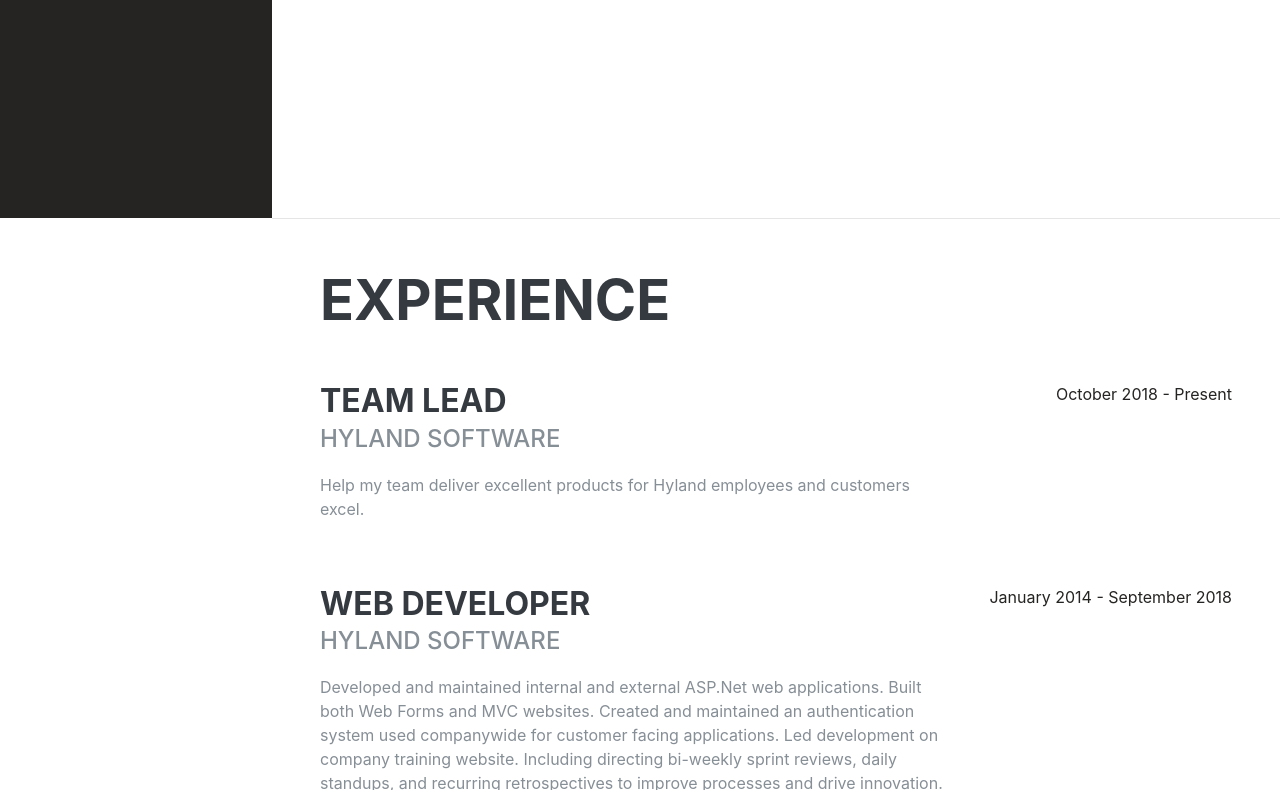
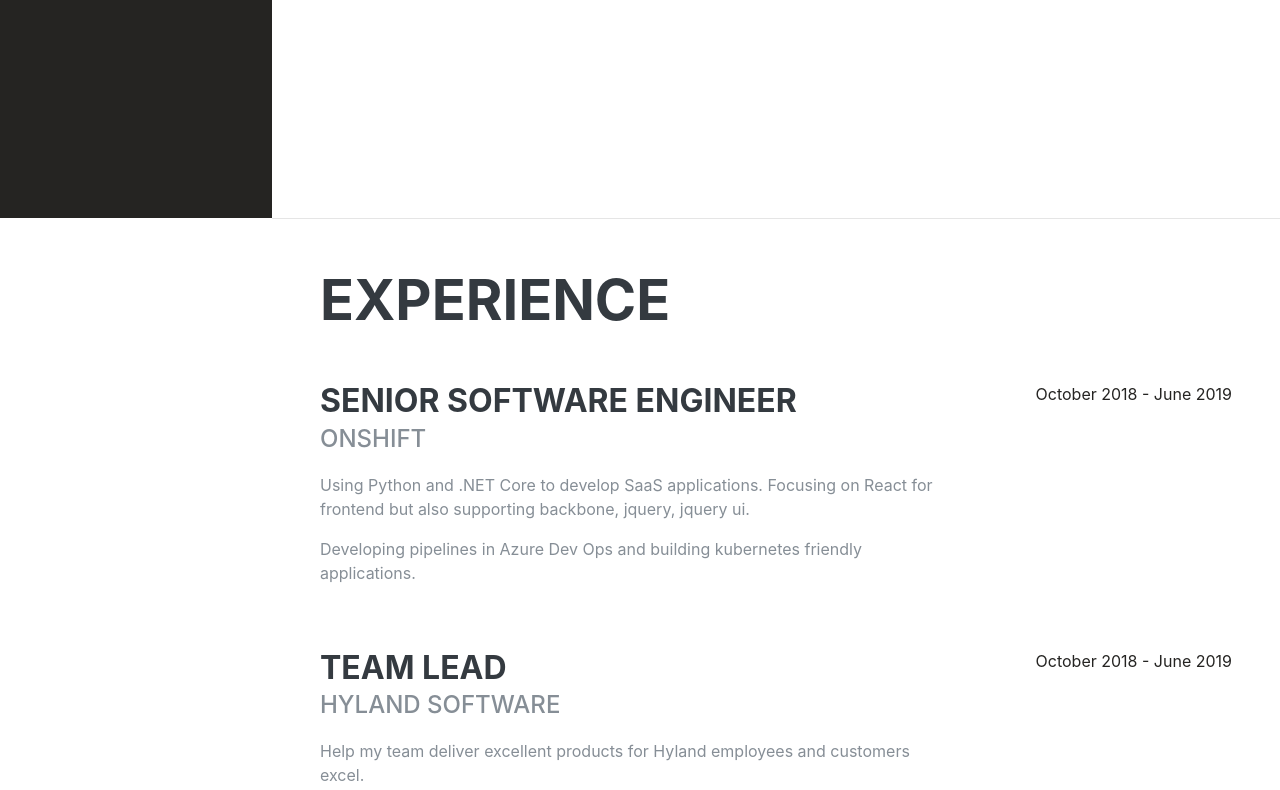
Before and after one commit to bfellers/bfellers.github.io, a plain HTML site: page index.html in a window 1280 px wide. Shown: the part 582-1372 px from the top of the page. Drawn offline with Linux system fonts and the light colour scheme; a web font is replaced by a local one.

Commit message:
getting up to date

```diff
--- a/index.html
+++ b/index.html
@@ -2,7 +2,7 @@
 <html lang="en">
 
 <head>
-    <!-- GITHUB PAGES -->
+
     <!-- Global site tag (gtag.js) - Google Analytics -->
     <script async src="https://www.googletagmanager.com/gtag/js?id=UA-65969862-1"></script>
     <script>
@@ -91,6 +91,9 @@
                     <a href="https://gitlab.com/bfellers">
                         <i class="fab fa-gitlab"></i>
                     </a>
+                    <a href="https://github.com/bfellers">
+                        <i class="fab fa-github"></i>
+                    </a>
                     <a href="https://twitter.com/timo0270">
                         <i class="fab fa-twitter"></i>
                     </a>
@@ -109,12 +112,28 @@
 
                 <div class="resume-item d-flex flex-column flex-md-row mb-5">
                     <div class="resume-content mr-auto">
+                        <h3 class="mb-0">Senior Software Engineer</h3>
+                        <div class="subheading mb-3">OnShift</div>
+                        <p>Using Python and .NET Core to develop SaaS applications.  Focusing on React for frontend but also supporting
+                            backbone, jquery, jquery ui.
+                        </p>
+                        <p>
+                            Developing pipelines in Azure Dev Ops and building kubernetes friendly applications.
+                        </p>
+                    </div>
+                    <div class="resume-date text-md-right">
+                        <span class="text-primary">October 2018 - June 2019</span>
+                    </div>
+                </div>
+
+                <div class="resume-item d-flex flex-column flex-md-row mb-5">
+                    <div class="resume-content mr-auto">
                         <h3 class="mb-0">Team Lead</h3>
                         <div class="subheading mb-3">Hyland Software</div>
                         <p>Help my team deliver excellent products for Hyland employees and customers excel.</p>
                     </div>
                     <div class="resume-date text-md-right">
-                        <span class="text-primary">October 2018 - Present</span>
+                        <span class="text-primary">October 2018 - June 2019</span>
                     </div>
                 </div>
 
@@ -332,7 +351,7 @@
             </p>
             <p class="mb-0">
                 When I have some time to myself, I like to play video games, read, watch movies or sports, and learn new things.  I also enjoy a good craft
-                beer or a pour of good bourbon.
+                beer or a nice bourbon.
             </p>
         </div>
     </section>
```
